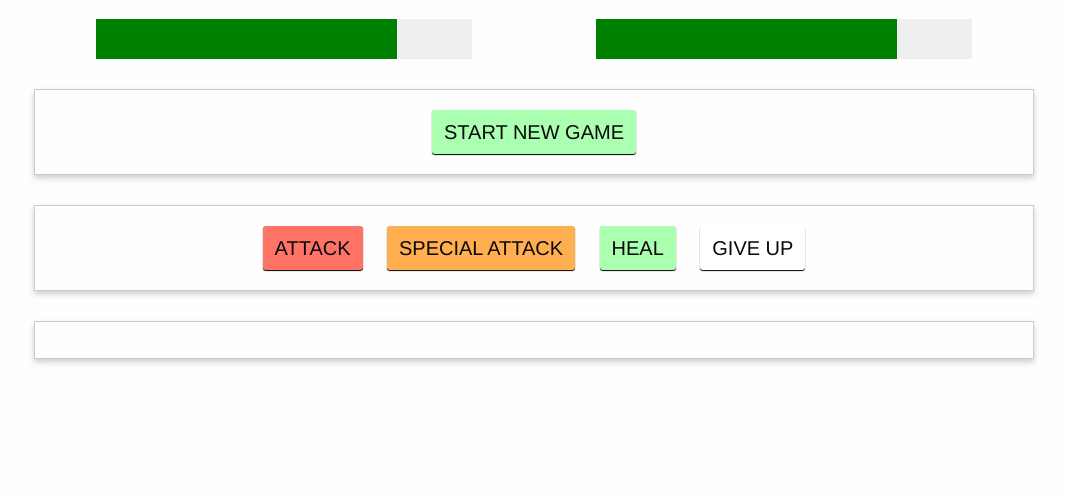
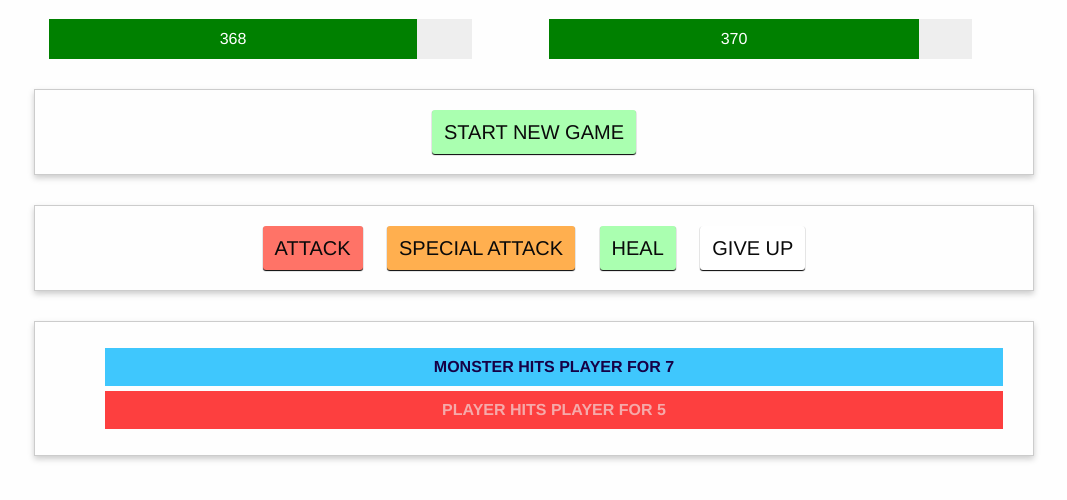
Before and after one commit to Tomekzako/the-monster-slayer, a plain HTML site: page index.html in a window 1280 px wide. Both pictures are taken after a click on the button "ATTACK". Shown: the part 72-572 px from the top of the page, without its empty margins (106-1173 px from the left). Drawn offline with nearby package versions, Linux system fonts and the light colour scheme.

Commit message:
basic functionallity

```diff
--- /dev/null
+++ b/app.js
@@ -0,0 +1,19 @@
+new Vue({
+    el: "#app",
+    data: {
+        healthbarWidthOne: 375,
+        healthbarWidthTwo: 375,
+        hitPoints: []
+    },
+    methods: {
+        attack() {
+            let randomNumberOne = Math.floor(Math.random() * 10) + 1;
+            let randomNumberTwo = Math.floor(Math.random() * 10) + 1;
+            this.hitPoints.push('Monster hits player for ' + randomNumberOne);
+            this.hitPoints.push('Player hits player for ' + randomNumberTwo);
+            this.healthbarWidthOne -= randomNumberOne;
+            this.healthbarWidthTwo -= randomNumberTwo;
+            console.log(this.hitPoints)
+        }
+    }
+});
--- a/css/app.css
+++ b/css/app.css
@@ -3,13 +3,24 @@
 }
 
 .healthbar {
-    width: 80%;
+    width: 90%;
     height: 40px;
     background-color: #eee;
-    margin: auto;
+}
+
+.healthbar--content {
+    height: 100%;
+    background-color: green;
+    margin: 0;
+    color: white;
+    display: flex;
+    justify-content: center;
+    align-items: center;
     transition: width 500ms;
 }
-
+.healthbar--content p {
+    margin: 0;
+}
 .controls, .log {
     margin-top: 30px;
     text-align: center;
@@ -92,3 +103,17 @@ button {
 #give-up:hover {
     background-color: #c7c7c7;
 }
+
+.outcome li {
+    padding: 7px 0;
+}
+
+.outcome li:nth-child(even) {
+    background-color: rgb(253, 63, 63);
+    color: rgb(245, 170, 170);
+}
+
+.outcome li:nth-child(odd) {
+    background-color: rgb(63, 199, 253);
+    color: rgb(22, 1, 70);
+}
--- a/index.html
+++ b/index.html
@@ -12,16 +12,16 @@
         <div class="small-6 columns">
             <h1 class="text-center">YOU</h1>
             <div class="healthbar">
-                <div class="healthbar text-center" style="background-color: green; margin: 0; color: white;">
-
+                <div class="healthbar--content text-center" :style="{width: healthbarWidthOne + 'px'}">
+                    <p>{{healthbarWidthOne }}</p>
                 </div>
             </div>
         </div>
         <div class="small-6 columns">
             <h1 class="text-center">MONSTER</h1>
             <div class="healthbar">
-                <div class="healthbar text-center" style="background-color: green; margin: 0; color: white;">
-
+                <div class="healthbar--content text-center" :style="{width: healthbarWidthTwo + 'px'}">
+                    <p>{{healthbarWidthTwo}}</p>
                 </div>
             </div>
         </div>
@@ -33,7 +33,7 @@
     </section>
     <section class="row controls">
         <div class="small-12 columns">
-            <button id="attack">ATTACK</button>
+            <button id="attack" @click="attack">ATTACK</button>
             <button id="special-attack">SPECIAL ATTACK</button>
             <button id="heal">HEAL</button>
             <button id="give-up">GIVE UP</button>
@@ -41,13 +41,16 @@
     </section>
     <section class="row log">
         <div class="small-12 columns">
-            <ul>
-                <li>
-
+            <ul class="outcome">
+                <li v-for="point in hitPoints">
+                    {{ point }}
                 </li>
             </ul>
         </div>
     </section>
 </div>
+
+<script src="https://cdn.jsdelivr.net/npm/vue@2.5.21/dist/vue.js"></script>
+<script src="app.js"></script>
 </body>
 </html>
```
